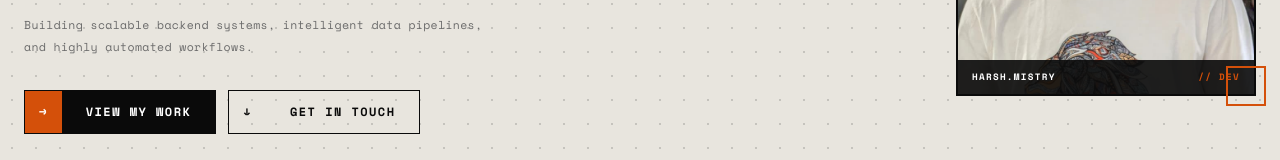
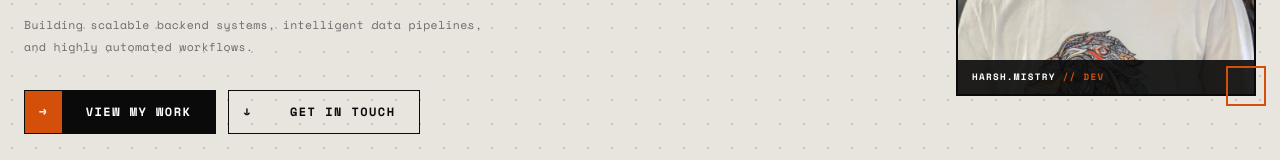
Before and after one commit to Harsh-Mistry-12/harsh-portfolio, a Next.js app: page / in a window 1280 px wide. Shown: the part 560-720 px from the top of the page. Built offline with nearby package versions, Linux system fonts and the light colour scheme.

Commit message:
feat: add Hero section component with personal branding and navigation buttons

```diff
--- a/components/sections/Hero.tsx
+++ b/components/sections/Hero.tsx
@@ -340,9 +340,9 @@ export const Hero = () => {
               >
                 <span style={{ color: "#ffffff", fontWeight: 700 }}>
                   HARSH.MISTRY
-                </span>
-                <span style={{ color: "#d4500a", fontWeight: 700 }}>
-                  // DEV
+                  <span style={{ color: "#d4500a", fontWeight: 700 }}>
+                    {" "} // DEV
+                  </span>
                 </span>
               </div>
             </div>
```
